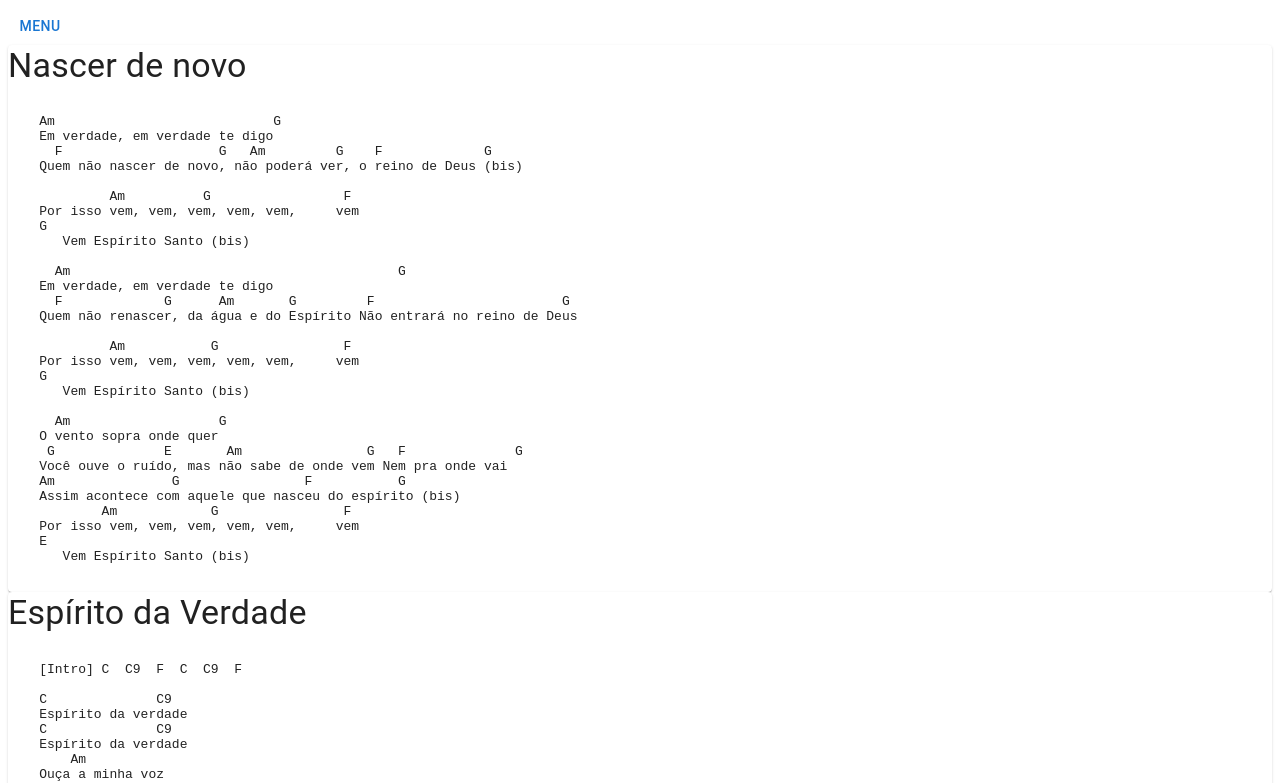
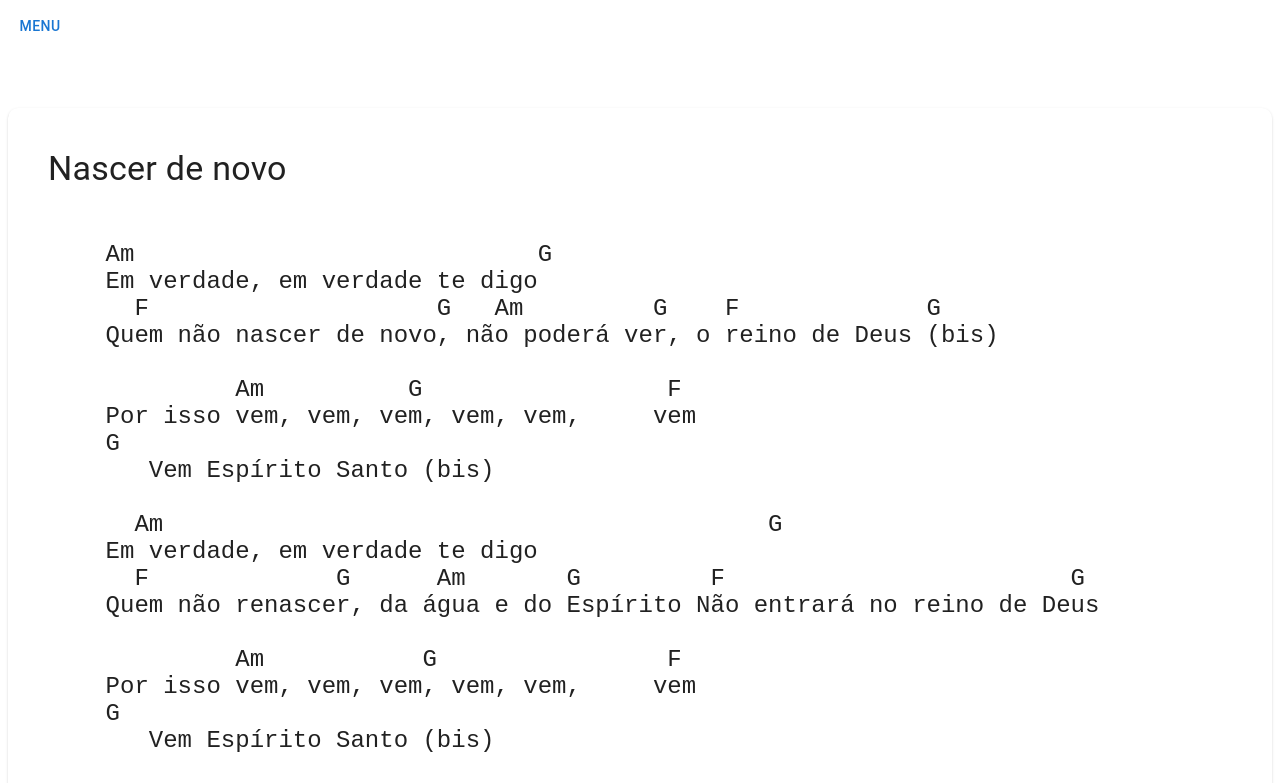
Before and after one commit to rafadealmeida/repertorio, a React (Create React App) app: page / in a window 1280 px wide. Shown: the top 783 px of the page. Built offline with nearby package versions, Linux system fonts and the light colour scheme.

Commit message:
Comecçar a dividir cards

```diff
--- a/package.json
+++ b/package.json
@@ -13,6 +13,7 @@
     "react-dom": "^18.2.0",
     "react-router-dom": "^6.4.2",
     "react-scripts": "5.0.1",
+    "styled-components": "^5.3.6",
     "web-vitals": "^2.1.4"
   },
   "scripts": {
--- a/src/_mocks/cifras.js
+++ b/src/_mocks/cifras.js
@@ -1,6 +1,7 @@
 const cifra = [
   {
     titulo: 'Nascer de novo',
+    id: 1,
     cifra: `
     Am                            G
     Em verdade, em verdade te digo
@@ -36,6 +37,7 @@ const cifra = [
   },
   {
     titulo: 'Espírito da Verdade',
+    id: 2,
     cifra: `
     [Intro] C  C9  F  C  C9  F
 
@@ -62,6 +64,7 @@ const cifra = [
   },
   {
     titulo: 'NOSSO GENERAL/PRECISO DE VOCÊ',
+    id: 3,
     cifra: `
     GM
     Pelo senhor, marchamos sim, seu exército poderoso é,
@@ -87,6 +90,7 @@ const cifra = [
   },
   {
     titulo: 'Espirito Santo Repousa',
+    id: 4,
     cifra: `
     [Intro] A A5 A6 A7 BM E7
     A   A5      A6        A7      BM                   E7
@@ -118,6 +122,7 @@ const cifra = [
   },
   {
     titulo: 'QUERO ESTA EM TUA MÃOS OH PAI',
+    id: 5,
     cifra: `
     E
     Eu quero estar em Tuas mãos, Oh Pai !
@@ -132,6 +137,7 @@ const cifra = [
   },
   {
     titulo: 'LOUVA A DEUS',
+    id: 6,
     cifra: `
     [Intro] C  G  Am  Em  F  G  C   F  G
         C        G                 Am  Em            F         G               C   F G
@@ -154,6 +160,7 @@ const cifra = [
   },
   {
     titulo: 'CONSAGRAÇÃO A NOSSA SENHORA',
+    id: 7,
     cifra: `
     A                  C#M               CM BM      E            A
     Ó minha senhora e também minha mãe, eu me ofereço inteiramente todo
@@ -172,100 +179,10 @@ const cifra = [
   },
   // {
   //   titulo: '',
+  //   id: 8,
   //   cifra: `
 
   //   `,
-  // },
-  // {
-  //   titulo: '',
-  //   cifra: `
-
-  //   `,
-  // },
-  // {
-  //   titulo: '',
-  //   cifra: `
-
-  //   `,
-  // },
-  // {
-  //   titulo: '',
-  //   cifra: `
-
-  //   `,
-  // },
-  // {
-  //   titulo: '',
-  //   cifra: `
-
-  //   `,
-  // },
-  // {
-  //   titulo: '',
-  //   cifra: `
-
-  //   `,
-  // },
-  // {
-  //   titulo: '',
-  //   cifra: `
-
-  //   `,
-  // },
-  // {
-  //   titulo: '',
-  //   cifra: `
-
-  //   `,
-  // },
-  // {
-  //   titulo: '',
-  //   cifra: `
-
-  //   `,
-  // },
-  // {
-  //   titulo: '',
-  //   cifra: `
-
-  //   `,
-  // },
-  // {
-  //   titulo: '',
-  //   cifra: `
-
-  //   `,
-  // },
-  // {
-  //   titulo: '',
-  //   cifra: `
-
-  //   `,
-  // },
-  // {
-  //   titulo: '',
-  //   cifra: `
-
-  //   `,
-  // },
-  // {
-  //   titulo: '',
-  //   cifra: `
-
-  //   `,
-  // },
-  // {
-  //   titulo: '',
-  //   cifra: `
-
-  //   `,
-  // },
-  // {
-  //   titulo: '',
-  //   cifra: `
-
-  //   `,
-  // },
 ];
 
 export default cifra;
--- a/src/components/CardCifra.jsx
+++ b/src/components/CardCifra.jsx
@@ -1,15 +1,23 @@
 import React from 'react';
 import { Typography, Card } from '@mui/material';
+import styled from 'styled-components';
+import { useParams } from 'react-router-dom';
 import cifras from '../_mocks/cifras';
 
+const Cifra = styled.pre`
+  font-size: 1.5rem;
+`;
+
 function CardCifra() {
+  // eslint-disable-next-line no-unused-vars
+  const { id } = useParams();
   return (
     <>
       {cifras.map((cifra) => {
         return (
-          <Card key={cifra.id}>
+          <Card key={cifra.id} sx={{ margin: '5% auto', padding: 5, borderRadius: '10px' }}>
             <Typography variant="h4">{cifra.titulo}</Typography>
-            <pre>{cifra.cifra}</pre>
+            <Cifra>{cifra.cifra}</Cifra>
           </Card>
         );
       })}
--- a/src/components/Drawer.jsx
+++ b/src/components/Drawer.jsx
@@ -8,6 +8,7 @@ import ListItem from '@mui/material/ListItem';
 import ListItemButton from '@mui/material/ListItemButton';
 import ListItemIcon from '@mui/material/ListItemIcon';
 import ListItemText from '@mui/material/ListItemText';
+import { Link } from 'react-router-dom';
 // eslint-disable-next-line import/no-extraneous-dependencies
 import { Icon } from '@iconify/react';
 
@@ -32,6 +33,19 @@ export default function TemporaryDrawer() {
       onKeyDown={toggleDrawer(anchor, false)}
     >
       <List>
+        <Link to="/">
+          <ListItem key="Home" disablePadding>
+            <ListItemButton>
+              <ListItemIcon>
+                <Icon icon="entypo:folder-music" />
+              </ListItemIcon>
+              <ListItemText primary="Home" />
+            </ListItemButton>
+          </ListItem>
+        </Link>
+      </List>
+      <List>
+        <Link to="/teste">
           <ListItem key="Missa" disablePadding>
             <ListItemButton>
               <ListItemIcon>
@@ -40,7 +54,9 @@ export default function TemporaryDrawer() {
               <ListItemText primary="Missa" />
             </ListItemButton>
           </ListItem>
+        </Link>
       </List>
+
       <List>
         <ListItem key="Grupo de Oração" disablePadding>
           <ListItemButton>
--- a/src/pages/Teste.jsx
+++ b/src/pages/Teste.jsx
@@ -1,7 +1,13 @@
 import React from 'react';
+import Drawer from '../components/Drawer';
 
 function Teste() {
-  return <h1>Teste</h1>;
+  return (
+    <>
+      <Drawer />
+      <h1>Teste</h1>
+    </>
+  );
 }
 
 export default Teste;
```
Also changed, not shown: 1 other file (tests, documents, lock files or other folders). Lines whose indentation alone changed are shown as unchanged.
